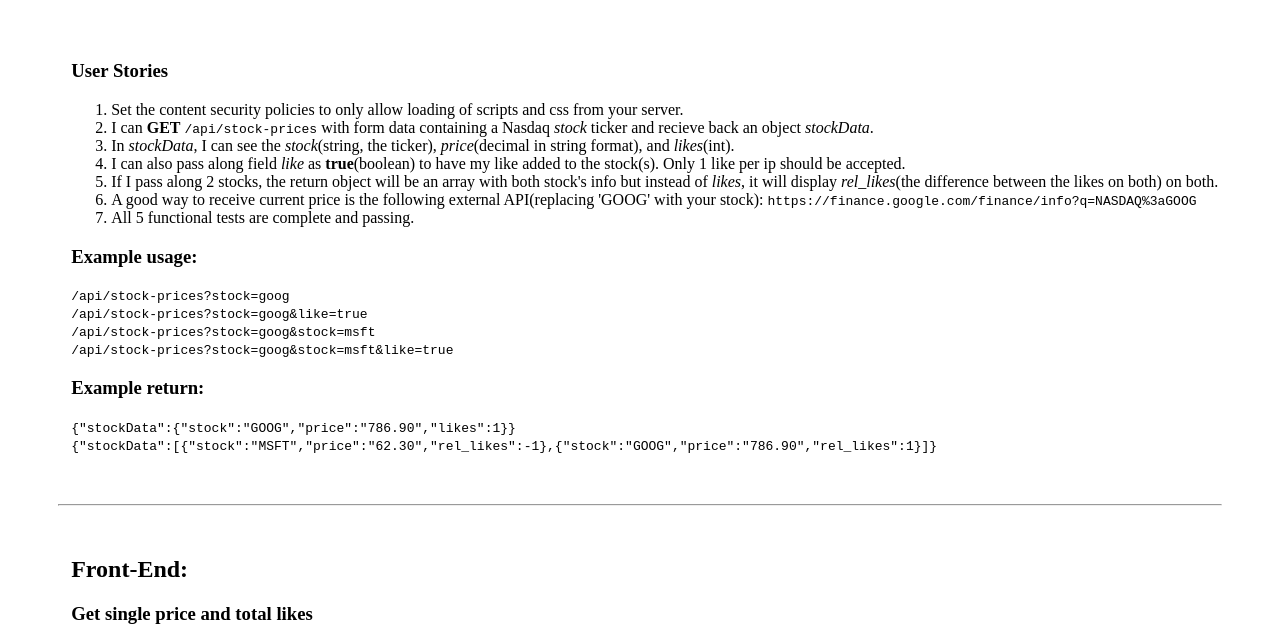
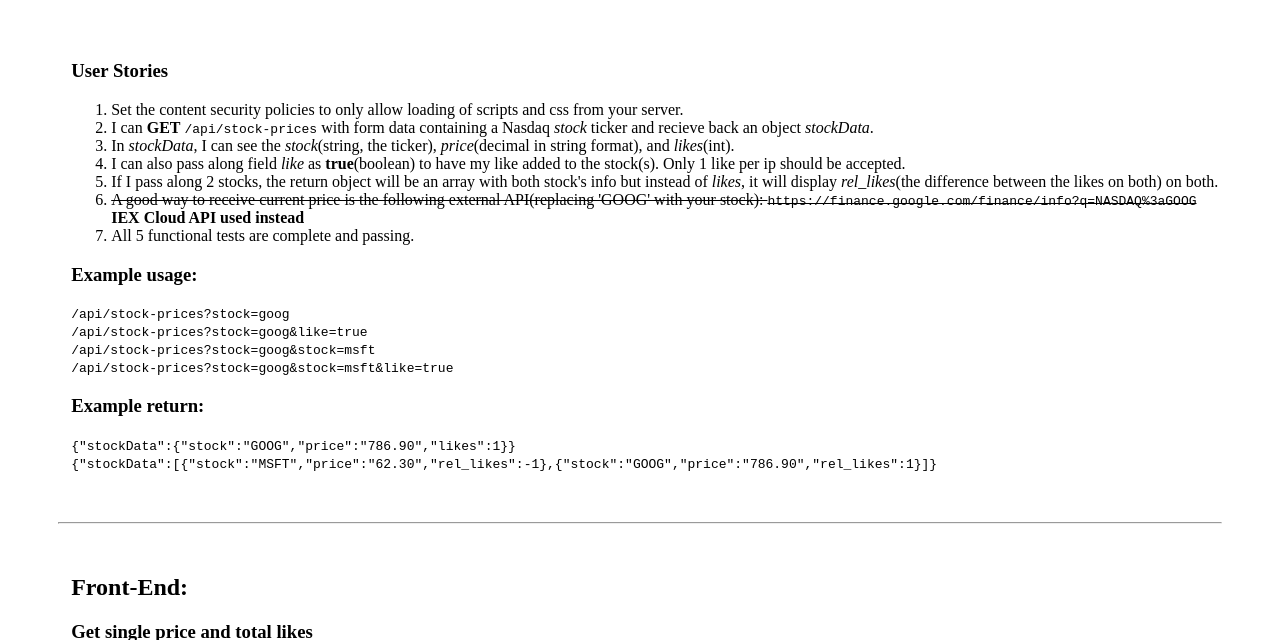
Before and after one commit to Achenson/stock-checker, a website: page views/index.html in a window 1280 px wide. Shown: the part 105-745 px from the top of the page. Drawn offline with nearby package versions, Linux system fonts and the light colour scheme; files that its build step writes are made by us from their sources.

Commit message:
frontend corrected

```diff
--- a/views/index.html
+++ b/views/index.html
@@ -50,9 +50,12 @@
           <i>rel_likes</i>(the difference between the likes on both) on both.
         </li>
         <li>
-          A good way to receive current price is the following external
+          <strike>A good way to receive current price is the following external
           API(replacing 'GOOG' with your stock):
-          <code>https://finance.google.com/finance/info?q=NASDAQ%3aGOOG</code>
+          <code>https://finance.google.com/finance/info?q=NASDAQ%3aGOOG</code></strike>
+          <br>
+          <b>IEX Cloud API used instead</b>
+
         </li>
         <li>All 5 functional tests are complete and passing.</li>
       </ol>
```
